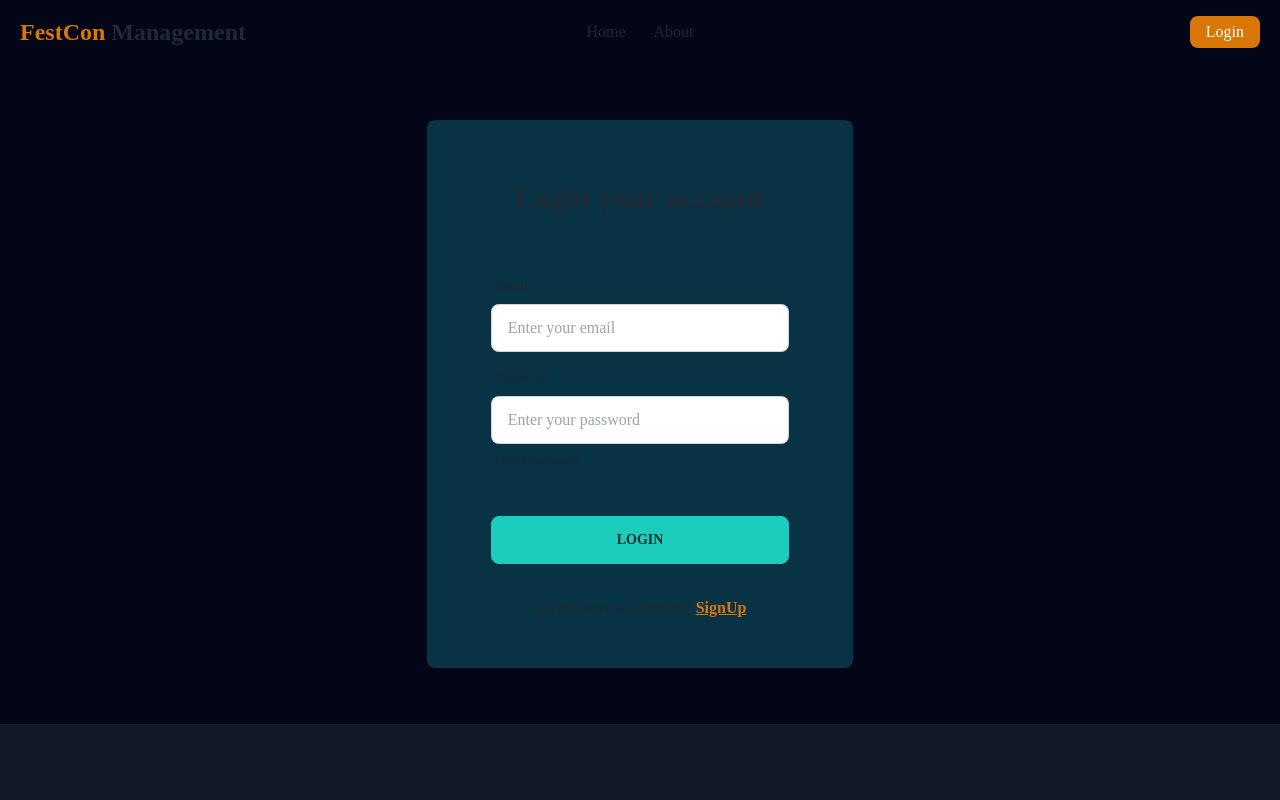
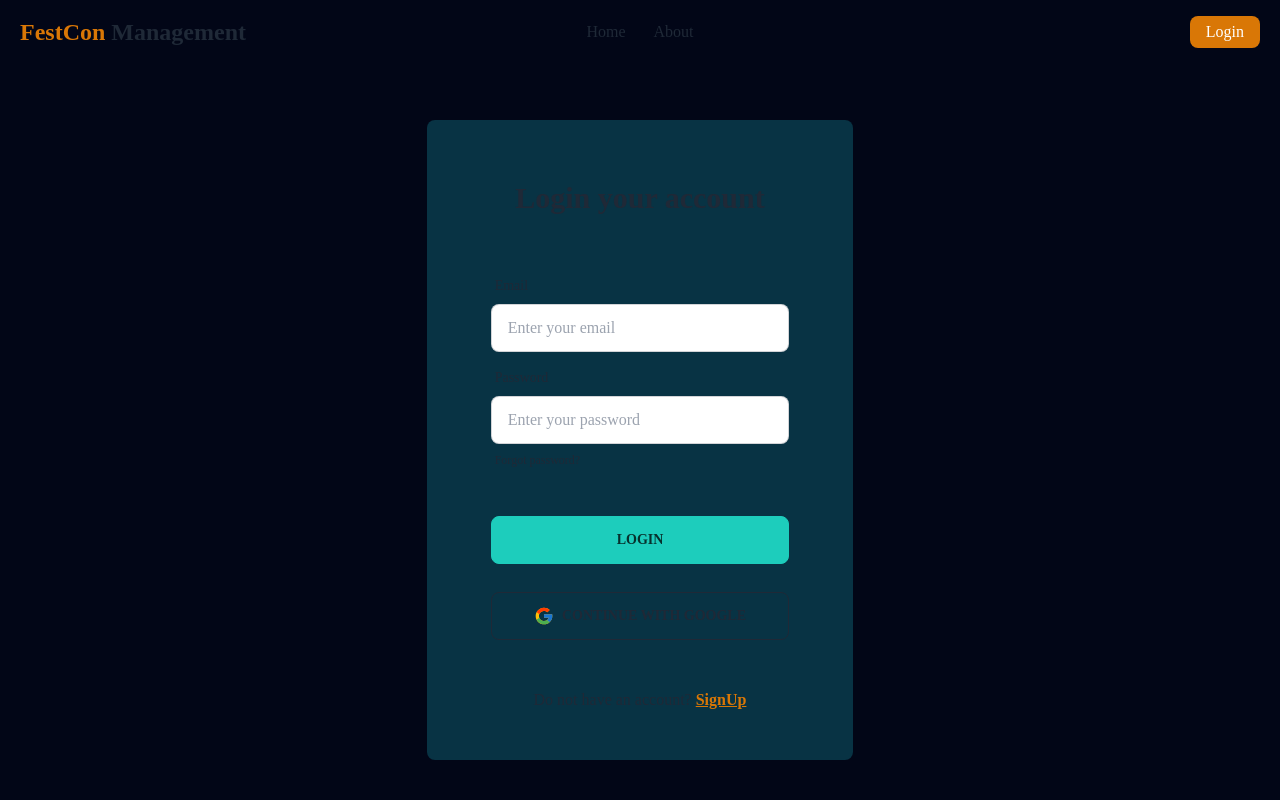
Before and after one commit to jerin-arpa/event-management, a React (Vite) app: page /login in a window 1280 px wide. Shown: the top 800 px of the page. Built offline with nearby package versions, Linux system fonts and the light colour scheme; no server answers; a web font is replaced by a local one.

Commit message:
create google sign in and google log in

```diff
--- a/src/Pages/Login/Login.jsx
+++ b/src/Pages/Login/Login.jsx
@@ -1,9 +1,10 @@
 import { useContext, useState } from "react";
 import { Link, useLocation, useNavigate } from "react-router-dom";
+import { FcGoogle } from 'react-icons/fc';
 import { AuthContext } from "../../Provider/AuthProvider";
 
 const Login = () => {
-    const { signIn } = useContext(AuthContext);
+    const { signIn, googleSignUp } = useContext(AuthContext);
     const location = useLocation();
     const navigate = useNavigate();
     console.log('Location in the login page', location);
@@ -26,6 +27,19 @@ const Login = () => {
                 console.error(error);
                 setLoginError('Invalid email or password. Please try again.');
             })
+    }
+
+
+    const handleGoogleSignUp = () => {
+        googleSignUp()
+            .then(result => {
+                console.log(result.user);
+                navigate(location?.state ? location.state : '/');
+            })
+            .catch(error => {
+                console.error(error);
+            })
+
     }
 
 
@@ -60,6 +74,13 @@ const Login = () => {
                         <div className="form-control mt-6">
                             <button className="btn btn-accent">Login</button>
                         </div>
+
+                        <div>
+                            <button onClick={handleGoogleSignUp} className="btn btn-outline mt-5 mb-4 w-full">
+                                <FcGoogle className='text-xl'></FcGoogle>
+                                Continue with Google
+                            </button>
+                        </div>
                     </form>
 
 
--- a/src/Pages/SignUp/SignUp.jsx
+++ b/src/Pages/SignUp/SignUp.jsx
@@ -2,11 +2,12 @@ import { FaEye, FaEyeSlash } from 'react-icons/fa';
 import { useContext, useState } from "react";
 import { Link, useNavigate } from "react-router-dom";
 import { AuthContext } from "../../Provider/AuthProvider";
+import { FcGoogle } from 'react-icons/fc';
 import Swal from 'sweetalert2';
 
 
 const SignUp = () => {
-    const { createUser } = useContext(AuthContext);
+    const { createUser, googleSignUp } = useContext(AuthContext);
     const [signUpError, setSignUpError] = useState('');
     const [success, setSuccess] = useState('');
     const [showPassword, setShowPassword] = useState(false);
@@ -58,6 +59,22 @@ const SignUp = () => {
                 console.error(error);
             })
     }
+
+
+
+    const handleGoogleSignUp = () => {
+        googleSignUp()
+            .then(result => {
+                console.log(result.user);
+                navigate(location?.state ? location.state : '/');
+            })
+            .catch(error => {
+                console.error(error);
+            })
+
+    }
+
+
 
     return (
         <div>
@@ -113,7 +130,13 @@ const SignUp = () => {
                         </div>
 
                         <div className="form-control mt-6">
-                            <button className="btn btn-accent">Login</button>
+                            <button className="btn btn-accent">Sign Up</button>
+                        </div>
+                        <div>
+                            <button onClick={handleGoogleSignUp} className="btn btn-outline mt-5 mb-4 w-full">
+                                <FcGoogle className='text-xl'></FcGoogle>
+                                Continue with Google
+                            </button>
                         </div>
                     </form>
 
--- a/src/Provider/AuthProvider.jsx
+++ b/src/Provider/AuthProvider.jsx
@@ -1,10 +1,12 @@
-import { createUserWithEmailAndPassword, onAuthStateChanged, signInWithEmailAndPassword, signOut } from 'firebase/auth';
+import { GoogleAuthProvider, createUserWithEmailAndPassword, onAuthStateChanged, signInWithEmailAndPassword, signInWithPopup, signOut } from 'firebase/auth';
 import PropTypes from 'prop-types';
 import { createContext, useEffect, useState } from 'react';
 import auth from '../firebase/firebase.config';
 
 
 export const AuthContext = createContext(null);
+
+const googleProvider = new GoogleAuthProvider();
 
 const AuthProvider = ({ children }) => {
 
@@ -19,6 +21,11 @@ const AuthProvider = ({ children }) => {
     const signIn = (email, password) => {
         setLoading(true);
         return signInWithEmailAndPassword(auth, email, password);
+    }
+
+    const googleSignUp = () => {
+        setLoading(true);
+        return signInWithPopup(auth, googleProvider);
     }
 
 
@@ -44,6 +51,7 @@ const AuthProvider = ({ children }) => {
         user,
         loading,
         createUser,
+        googleSignUp,
         logOut,
         signIn,
     };
```
